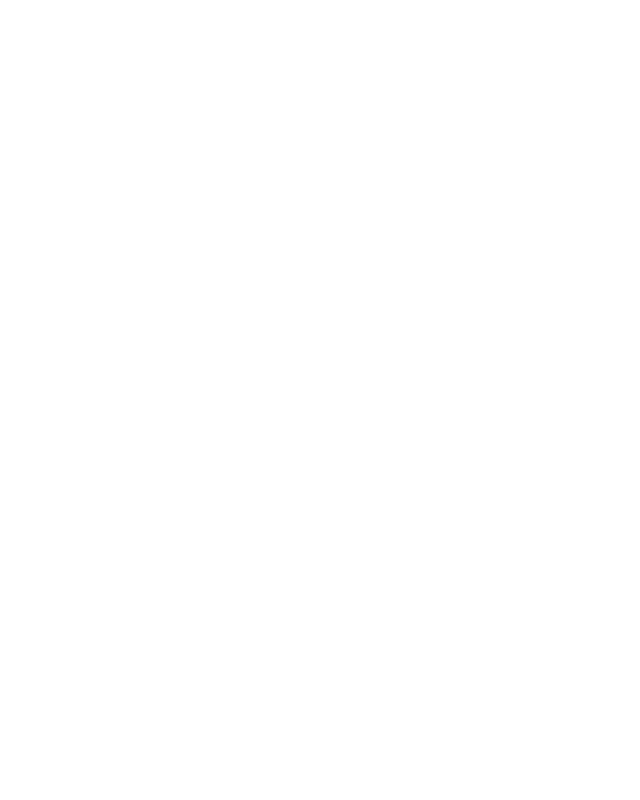
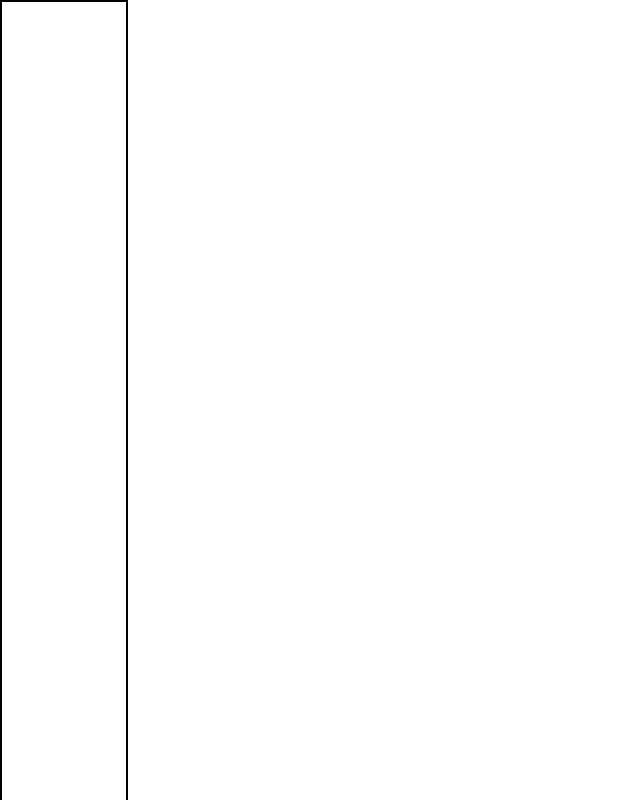
Before and after one commit to Roberto-Ceschini/Rouparia-Front, a Next.js app in the folder rouparia-front/: page / in a window 1280 px wide. Shown: the top 800 px of the page, without its empty margins (0-640 px from the left). Built offline with nearby package versions, Linux system fonts and the light colour scheme.

Commit message:
Configuracao de cores - Tailwind

```diff
--- a/rouparia-front/src/app/globals.css
+++ b/rouparia-front/src/app/globals.css
@@ -1 +1,9 @@
 @import "tailwindcss";
+
+@theme{
+    --color-cinza-claro: #FBFBFB;
+    --color-verde-primario: #14745A;
+    --color-amarelo: #14745A;
+    --color-verde-secundario: #7C9C91;
+    --color-verde-terciario: #99CABD;
+}
--- a/rouparia-front/src/app/page.tsx
+++ b/rouparia-front/src/app/page.tsx
@@ -2,7 +2,8 @@
 
 export default function Home() {
   return (
-    <div className="grid grid-rows-[20px_1fr_20px] items-center justify-items-center min-h-screen p-8 pb-20 gap-16 sm:p-20 font-[family-name:var(--font-geist-sans)]">
+    <div className="flex w-[10vw] h-[300vh] border-2 bg-azul-primario
+    ">
 
     </div>
   );
```
Also changed, not shown: 1 other file (tests, documents, lock files or other folders).
